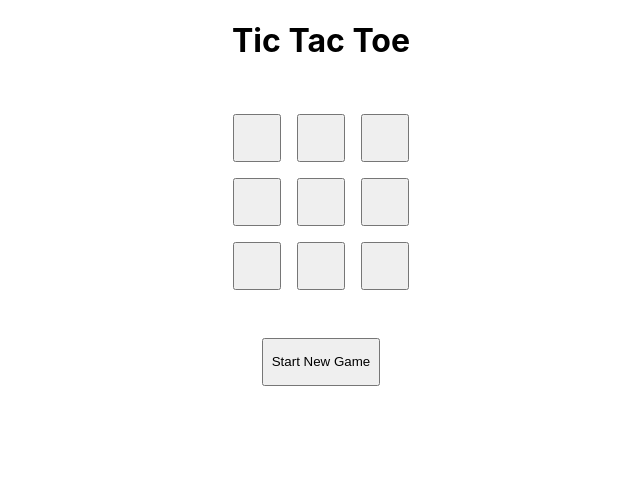
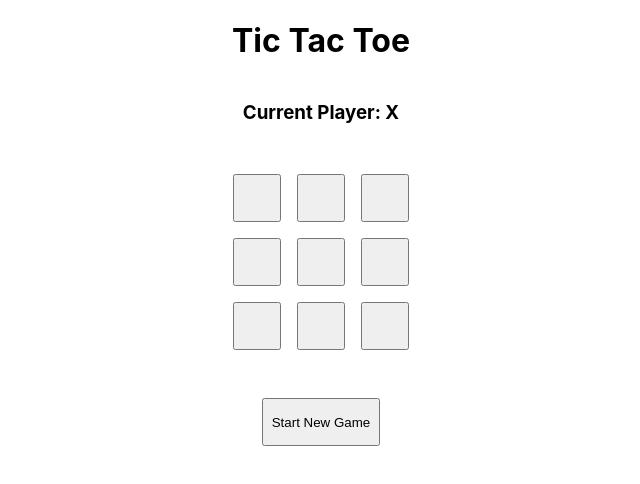
Before and after one commit to daisy43097/stoch-coding-frontend, a React (Create React App) app: page / in a window 1280 px wide. Shown: the top 484 px of the page, without its empty margins (319-959 px from the left). Built offline with nearby package versions, Linux system fonts and the light colour scheme; no server answers.

Commit message:
Render winner, curPlayer, isTie state to main page, also add isTie to disable cell btn

```diff
--- a/src/App.js
+++ b/src/App.js
@@ -3,12 +3,14 @@ import {useDispatch, useSelector} from "react-redux";
 import {useEffect} from "react";
 import actions from "./actions";
 import Board from "./components/Board";
+import {FontAwesomeIcon} from "@fortawesome/react-fontawesome";
+import {faStar} from "@fortawesome/free-solid-svg-icons";
 
 function App() {
   const curPlayer = useSelector(state => state?.gameReducers?.curPlayer);
   const winner = useSelector(state => state?.gameReducers?.winner);
-  const gameId = useSelector(state => state?.gameReducers?.gameId);
   const isTie = useSelector(state => state?.gameReducers?.isTie);
+  const errorMessage = useSelector(state => state?.gameReducers?.errorMessage);
 
   const dispatch = useDispatch();
 
@@ -23,6 +25,29 @@ function App() {
   return (
     <div className="App">
       <h1>Tic Tac Toe</h1>
+      {
+        isTie &&
+        <h2>
+          Game is in a tie!
+        </h2>
+      }
+      {
+        winner && winner !== null &&
+        <h2>
+          <FontAwesomeIcon icon={faStar} style={{marginRight: '0.5rem'}}/>
+          Winner: {winner}
+          <FontAwesomeIcon icon={faStar} style={{marginLeft: '0.5rem'}}/>
+        </h2>
+      }
+      <h3>
+        Current Player: {curPlayer}
+      </h3>
+      {
+        errorMessage &&
+        <h4 className='errorMessage'>
+          {errorMessage}
+        </h4>
+      }
       <Board />
       <button className='newGameBtn' onClick={startGame}>
         Start New Game
--- a/src/components/Board.jsx
+++ b/src/components/Board.jsx
@@ -9,6 +9,7 @@ const Board = () => {
   const winner = useSelector(state => state?.gameReducers?.winner);
   const gameId = useSelector(state => state?.gameReducers?.gameId);
   const curPlayer = useSelector(state => state?.gameReducers?.curPlayer);
+  const isTie = useSelector(state => state?.gameReducers?.isTie);
 
   const dispatch = useDispatch();
 
@@ -29,7 +30,7 @@ const Board = () => {
             key={index}
             value={cell}
             makeMove={() => makeMove(index)}
-            disabled={winner !== null}
+            disabled={winner !== null || isTie}
           />
         ))
       }
```
